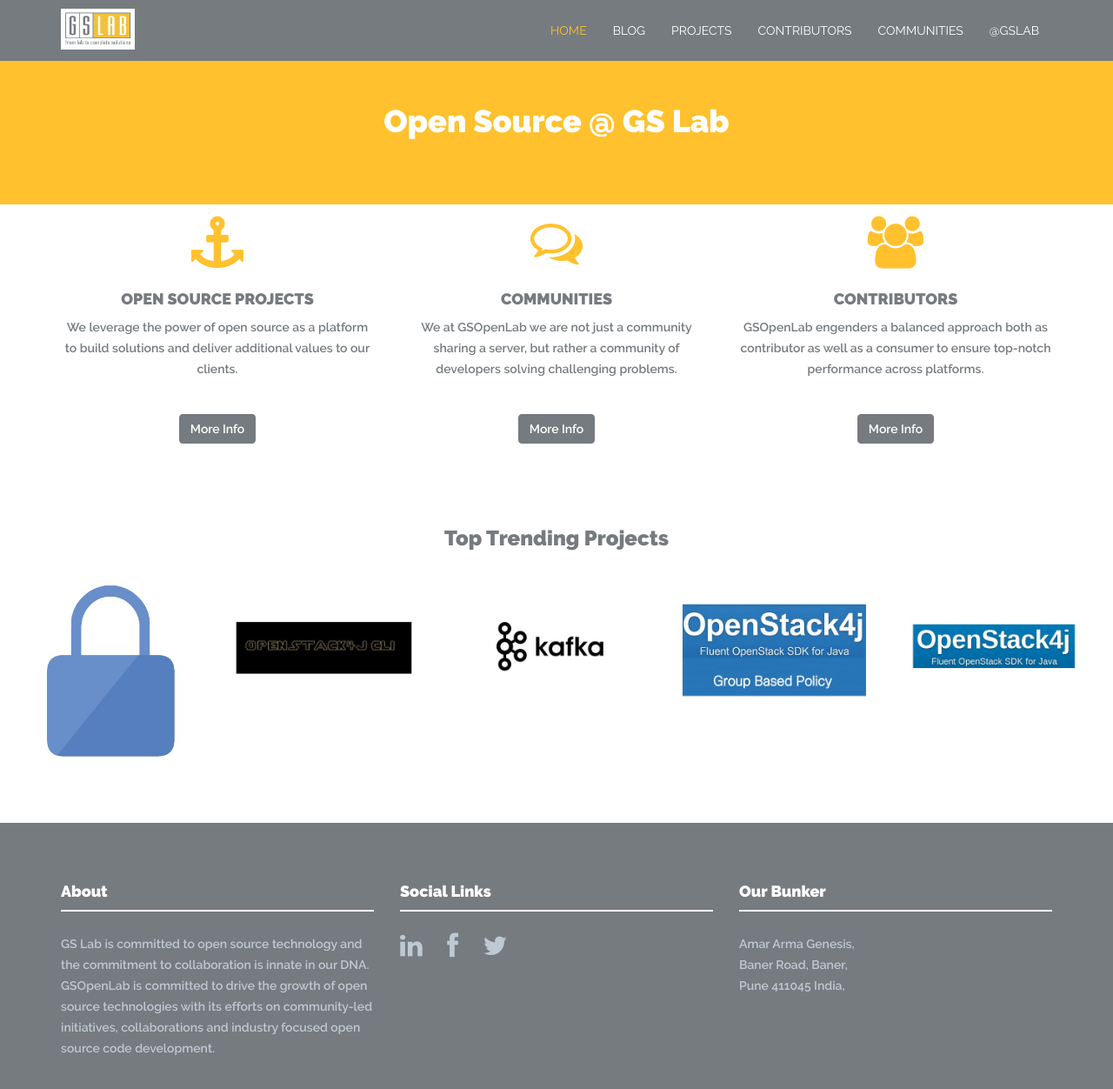
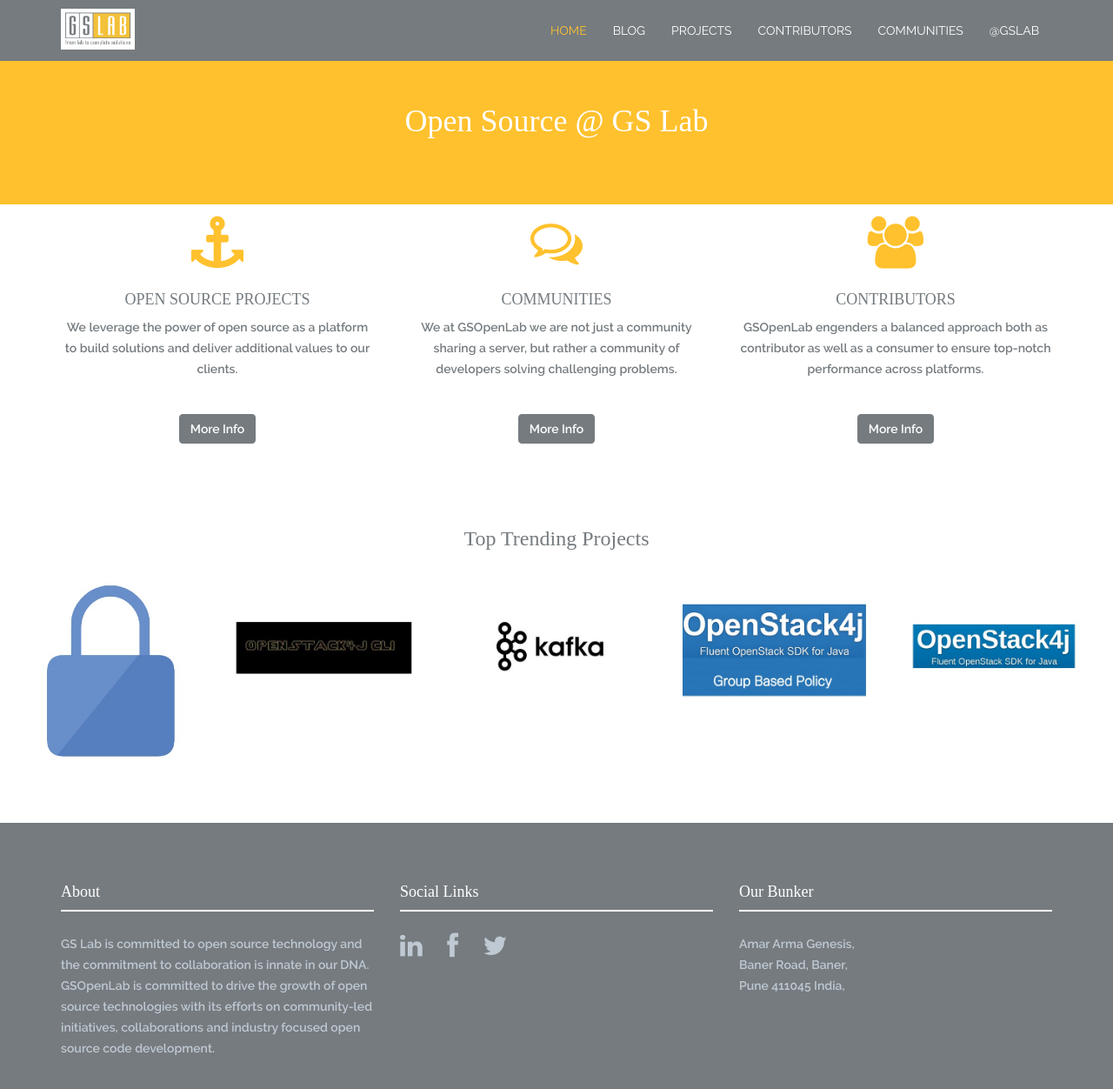
Before and after one commit to Akshada04/gslabopensource, a Jekyll site: the page built from index.html, in a window 1280 px wide and 1289 px high. Shown: the top 1252 px of the window at 87% size. Built offline with Jekyll 4.4.1, drawn with Linux system fonts in a browser that asks for light colours; nearby versions of some CDN libraries.

Commit message:
Update style.css

```diff
--- a/_includes/css/style.css
+++ b/_includes/css/style.css
@@ -208,7 +208,7 @@
 	}
 
 h1, h2, h3, h4, h5, h6 {
-	 font-family: 'ralewayblack';
+	 font-family: 'raleway';
 	/*font-weight: 700;*/
 }
 
```
